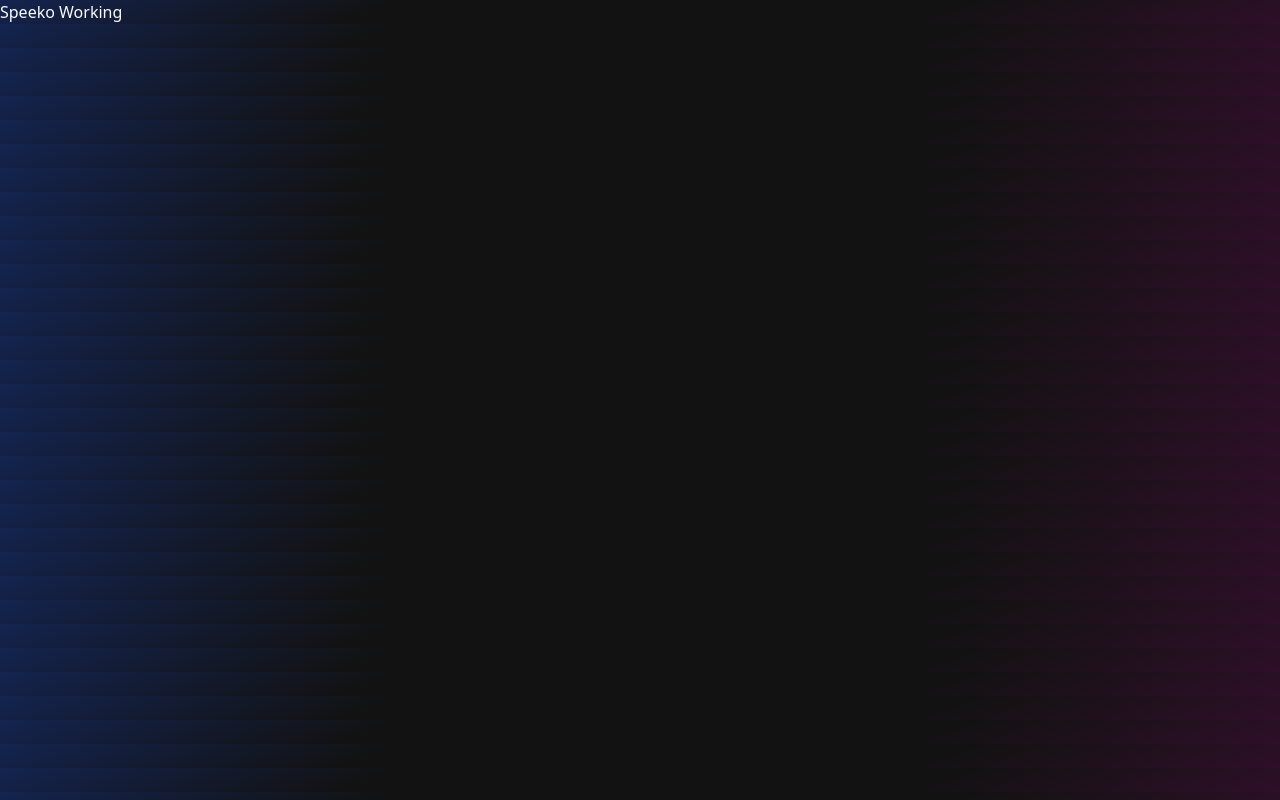
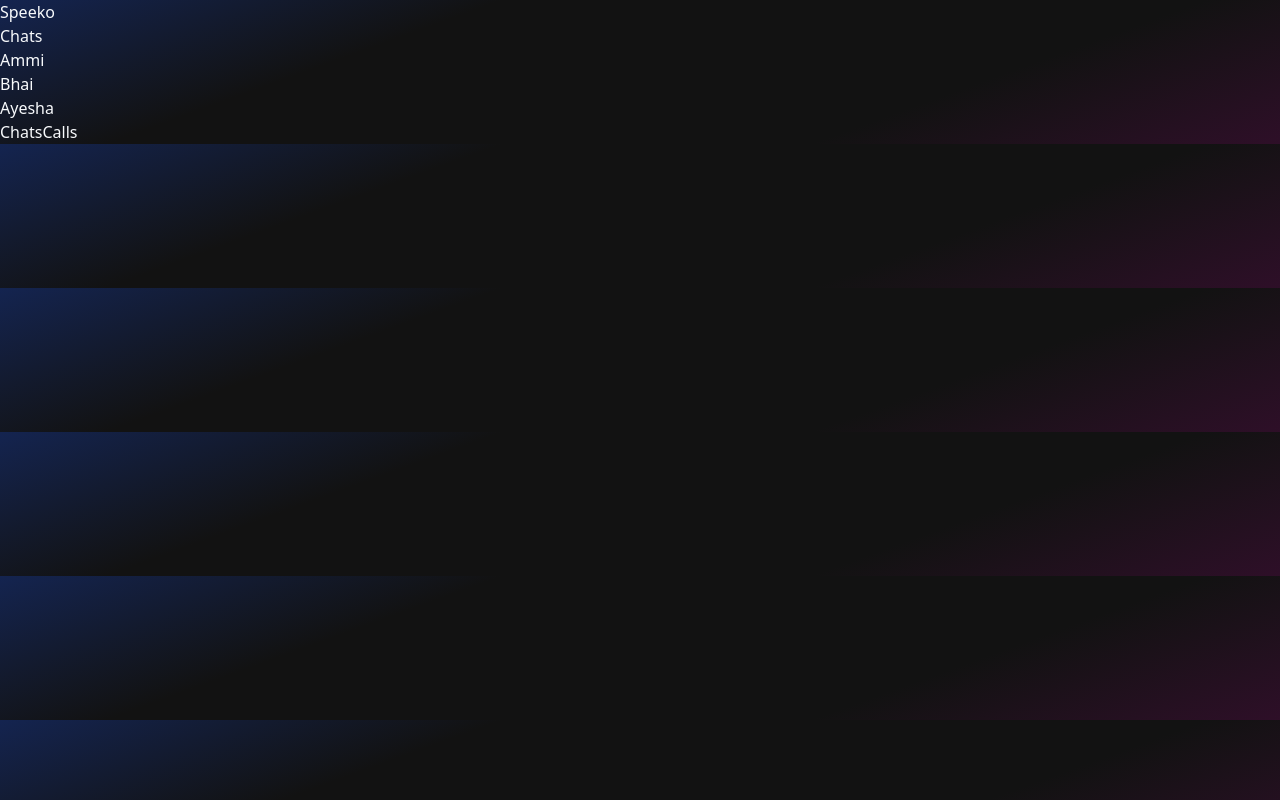
Before and after one commit to adeelsshahzad/speeko, a React (Vite) app: page / in a window 1280 px wide. Built offline with nearby package versions, Linux system fonts and the light colour scheme.

Commit message:
Update App.tsx

```diff
--- a/src/App.tsx
+++ b/src/App.tsx
@@ -1,7 +1,74 @@
+import { useState } from "react";
+
 export default function App() {
+  const [p, setP] = useState("chats");
+  const [s, setS] = useState("Ammi");
+  const [inC, setInC] = useState(false);
+  const [txt, setTxt] = useState("");
+  const [msgs, setMsgs] = useState(["Hi"]);
+
+  const chats = ["Ammi", "Bhai", "Ayesha"];
+
+  function send() {
+    if (!txt) return;
+    setMsgs([...msgs, txt]);
+    setTxt("");
+  }
+
+  if (inC) {
+    return (
+      <div>
+        <button onClick={() => setInC(false)}>
+          Back
+        </button>
+        <h3>{s}</h3>
+        {msgs.map((m, i) => (
+          <p key={i}>{m}</p>
+        ))}
+        <input
+          value={txt}
+          onChange={(e) => setTxt(e.target.value)}
+          placeholder="Message..."
+        />
+        <button onClick={send}>Send</button>
+      </div>
+    );
+  }
+
   return (
     <div>
-      <h1>Speeko Working</h1>
+      <h2>Speeko</h2>
+      {p === "chats" && (
+        <div>
+          <h3>Chats</h3>
+          {chats.map((c) => (
+            <p
+              key={c}
+              onClick={() => {
+                setS(c);
+                setInC(true);
+              }}
+            >
+              {c}
+            </p>
+          ))}
+        </div>
+      )}
+      {p === "calls" && (
+        <div>
+          <h3>Calls - {s}</h3>
+          <button>Voice</button>
+          <button>Video</button>
+        </div>
+      )}
+      <div>
+        <button onClick={() => setP("chats")}>
+          Chats
+        </button>
+        <button onClick={() => setP("calls")}>
+          Calls
+        </button>
+      </div>
     </div>
   );
 }
```
